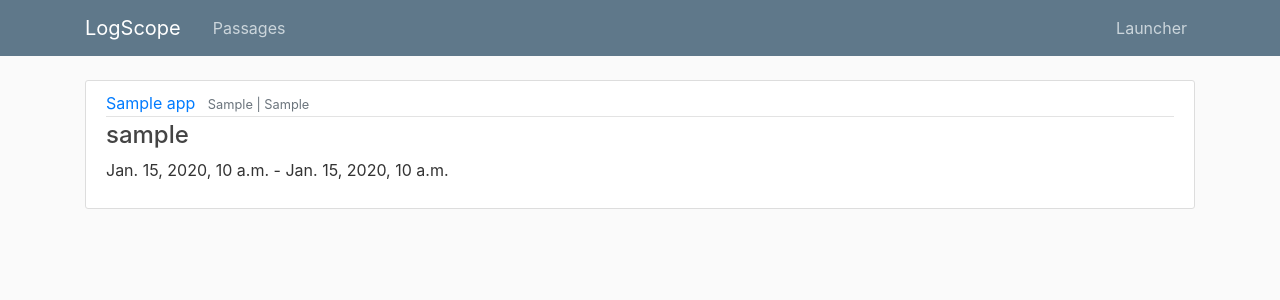
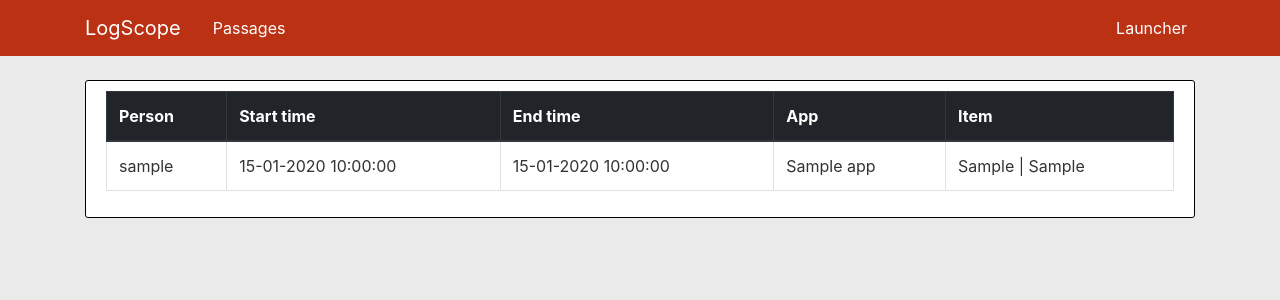
Before and after one commit to apm1005/TFG, a Django app: page / in a window 1280 px wide. Shown: the top 300 px of the page. Run offline with Django 3.2, Linux system fonts and the light colour scheme; tables that the repository leaves empty hold one stand-in row (values such as "Sample post"); parts of the project's set-up code (start-up, migrations or seed data) failed here and were passed over; some libraries are stand-ins or nearby versions.

Commit message:
Added table #40

```diff
--- a/app/src/logscope/static/logscope/main.css
+++ b/app/src/logscope/static/logscope/main.css
@@ -1,11 +1,7 @@
 body {
-  background: #fafafa;
+  background: #EAEAEA;
   color: #333333;
   margin-top: 5rem;
-}
-
-h1, h2, h3, h4, h5, h6 {
-  color: #444444;
 }
 
 ul {
@@ -13,15 +9,15 @@ ul {
 }
 
 .bg-steel {
-  background-color: #5f788a;
+  background-color: #BB3113;
 }
 
 .site-header .navbar-nav .nav-link {
-  color: #cbd5db;
+  color: #ffffff;
 }
 
 .site-header .navbar-nav .nav-link:hover {
-  color: #ffffff;
+  color: #cbd5db;
 }
 
 .site-header .navbar-nav .nav-link.active {
@@ -31,54 +27,7 @@ ul {
 .content-section {
   background: #ffffff;
   padding: 10px 20px;
-  border: 1px solid #dddddd;
+  border: 1px solid #000000;
   border-radius: 3px;
   margin-bottom: 20px;
 }
-
-.article-title {
-  color: #444444;
-}
-
-a.article-title:hover {
-  color: #428bca;
-  text-decoration: none;
-}
-
-.article-content {
-  white-space: pre-line;
-}
-
-.article-img {
-  height: 65px;
-  width: 65px;
-  margin-right: 16px;
-}
-
-.article-metadata {
-  padding-bottom: 1px;
-  margin-bottom: 4px;
-  border-bottom: 1px solid #e3e3e3
-}
-
-.article-metadata a:hover {
-  color: #333;
-  text-decoration: none;
-}
-
-.article-svg {
-  width: 25px;
-  height: 25px;
-  vertical-align: middle;
-}
-
-.account-img {
-  height: 125px;
-  width: 125px;
-  margin-right: 20px;
-  margin-bottom: 16px;
-}
-
-.account-heading {
-  font-size: 2.5rem;
-}
--- a/app/src/logscope/templates/logscope/base.html
+++ b/app/src/logscope/templates/logscope/base.html
@@ -18,7 +18,7 @@
 </head>
 <body>
     <header class="site-header">
-      <nav class="navbar navbar-expand-md navbar-dark bg-steel fixed-top">
+      <nav class="navbar navbar-expand-md navbar-dark fixed-top bg-steel">
         <div class="container">
           <a class="navbar-brand mr-4" href="{% url 'logscope-passage' %}">LogScope</a>
           <button class="navbar-toggler" type="button" data-toggle="collapse" data-target="#navbarToggle" aria-controls="navbarToggle" aria-expanded="false" aria-label="Toggle navigation">
@@ -36,13 +36,8 @@
         </div>
       </nav>
     </header>
-    <!-- TODO - Change main for passages -->
-    <main role="main" class="container">
-      <div class="row">
-        <div class="col-md">
-          {% block content %}{% endblock %}
-        </div>
-      </div>
+    <main class="container">
+        {% block content %}{% endblock %}
     </main>
 </body>
 </html>
--- a/app/src/logscope/templates/logscope/home.html
+++ b/app/src/logscope/templates/logscope/home.html
@@ -1,15 +1,35 @@
 {% extends "logscope/base.html" %}
 {% block content %}
-    {% for passage in passages %}
-        <article class="media content-section">
-          <div class="media-body">
-            <div class="article-metadata">
-              <a class="mr-2" href="#">{{ passage.app }}</a>
-              <small class="text-muted">{{ passage.item }}</small>
-            </div>
-            <h4><a class="article-title" href="#">{{ passage.person }}</a></h4>
-            <p class="article-content">{{ passage.start_time }} - {{ passage.end_time }}</p>
-          </div>
-        </article>
-    {% endfor %}
+    <article class="media content-section">
+        <table class="table table-bordered">
+            <thead class="thead-dark">
+                <tr>
+                    <th scope="col">Person</th>
+                    <th scope="col">Start time</th>
+                    <th scope="col">End time</th>
+                    <th scope="col">App</th>
+                    <th scope="col">Item</th>
+                </tr>
+            </thead>
+            <tbody>
+                {% for passage in passages %}
+                <tr>
+                    <td>{{ passage.person }}</td>
+                    <td>{{ passage.start_time|date:"d-m-Y H:i:s" }}</td>
+                    {% if passage.end_time %}
+                        <td>{{ passage.end_time|date:"d-m-Y H:i:s" }}</td>
+                    {% else %}
+                        <td> - </td>
+                    {% endif %}
+                    <td>{{ passage.app }}</td>
+                    {% if passage.item %}
+                        <td>{{ passage.item }}</td>
+                    {% else %}
+                        <td> - </td>
+                    {% endif %}
+                </tr>
+                {% endfor %}
+            </tbody>
+        </table>
+    </article>
 {% endblock content %}
--- a/app/src/logscope/views.py
+++ b/app/src/logscope/views.py
@@ -4,6 +4,6 @@ from .models import Passage
 
 def home(request):
     context = {
-        'passages': Passage.objects.all()[:10]
+        'passages': Passage.objects.all()
     }
     return render(request, 'logscope/home.html', context)
```
